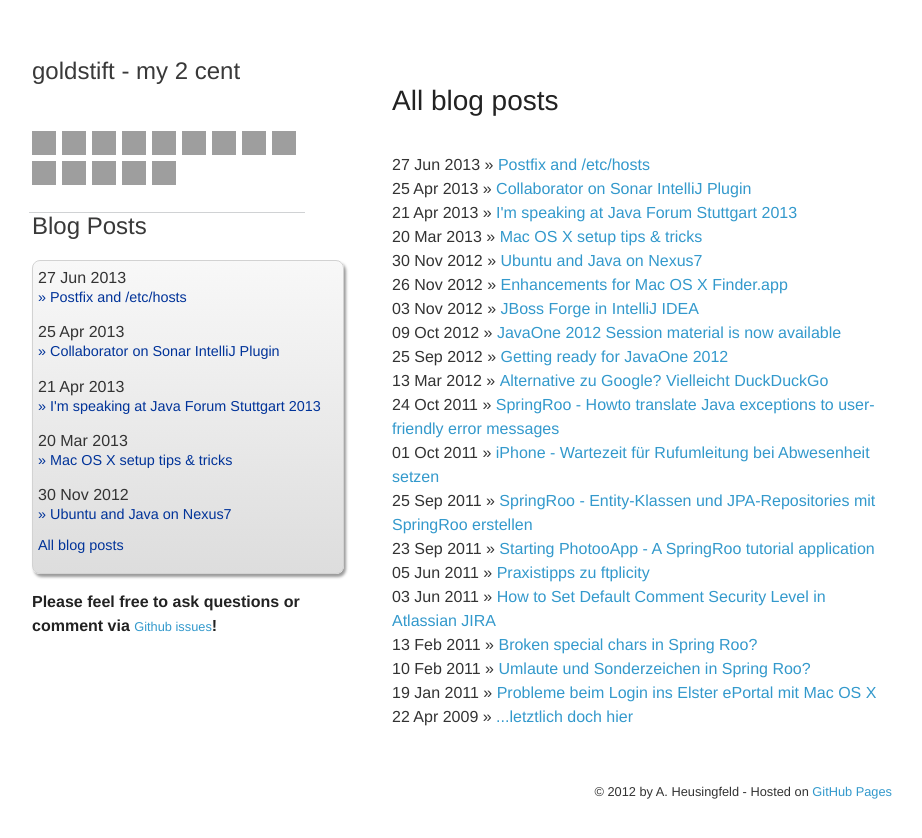
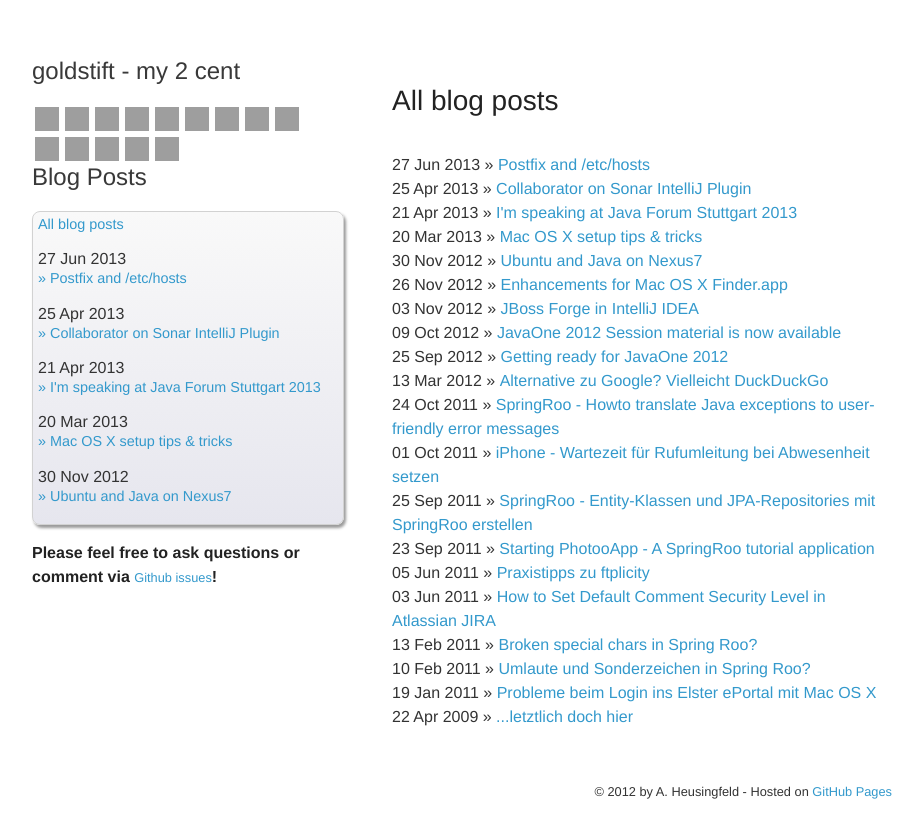
Before and after one commit to aheusingfeld/aheusingfeld.github.io, a Jekyll site: the page built from allposts.html, in a window 1280 px wide. Shown: the top 838 px of the page, without its empty margins (178-1100 px from the left). Built offline with Jekyll 4.4.1, drawn with Linux system fonts in a browser that asks for light colours; grey boxes are pictures that could not be loaded.

Commit message:
fixed some style bugs

```diff
--- a/_layouts/default.html
+++ b/_layouts/default.html
@@ -36,10 +36,10 @@
 		<h2>Blog Posts</h2>
 			<nav>
                 <ul id="innernav">
+                    <li id="allpostslink"><a href="/allposts.html">All blog posts</a></li>
                     {% for post in site.posts limit:5 %}
                     <li><span>{{ post.date | date_to_string }}</span> <a href="{{ post.url }}#content">&raquo; {{ post.title }}</a></li>
                     {% endfor %}
-	  		<li id="allpostslink"><a href="/allposts.html">All blog posts</a></li>
                 </ul>
             </nav>
         <p class="view"><strong>Please feel free to ask questions or comment via <a href="https://github.com/aheusingfeld/aheusingfeld.github.com/issues/new?title=Comment on '{{ page.title }}'&amp;labels={{page.label}}">Github issues</a>!</strong></p>
--- a/stylesheets/styles.css
+++ b/stylesheets/styles.css
@@ -102,12 +102,12 @@ header {
 
 header nav {
   background: #eee;
-  background: -moz-linear-gradient(top, #f8f8f8 0%, #dddddd 100%);
-  background: -webkit-gradient(linear, left top, left bottom, color-stop(0%,#f8f8f8), color-stop(100%,#dddddd));
-  background: -webkit-linear-gradient(top, #f8f8f8 0%,#dddddd 100%);
-  background: -o-linear-gradient(top, #f8f8f8 0%,#dddddd 100%);
-  background: -ms-linear-gradient(top, #f8f8f8 0%,#dddddd 100%);
-  background: linear-gradient(top, #f8f8f8 0%,#dddddd 100%);
+  background: -moz-linear-gradient(top, #f9f9f9 0%, #e6e6ee 100%);
+  background: -webkit-gradient(linear, left top, left bottom, color-stop(0%,#f9f9f9), color-stop(100%,#e6e6ee));
+  background: -webkit-linear-gradient(top, #f9f9f9 0%,#e6e6ee 100%);
+  background: -o-linear-gradient(top, #f9f9f9 0%,#e6e6ee 100%);
+  background: -ms-linear-gradient(top, #f9f9f9 0%,#e6e6ee 100%);
+  background: linear-gradient(top, #f9f9f9 0%,#e6e6ee 100%);
 
   border-radius:8px;
   border:1px solid #d2d2d2;
@@ -125,7 +125,6 @@ header nav li { padding-bottom:1em; }
 header nav li a {
   line-height:1;
   font-size:0.9em;
-  color:#003399;
   display:block;
 }
 
@@ -299,9 +298,8 @@ footer { clear:both; float:right; }
     display: table;
 }
 .icons {
-    border-bottom: 1px solid #D0D2D4;
-    margin: 0 -3px;
-    padding: 1.5em 0;
+    margin: 0;
+    padding: 0;
 }
 .icons li {
     display: inline-block;
```
Lines whose indentation alone changed are shown as unchanged.
